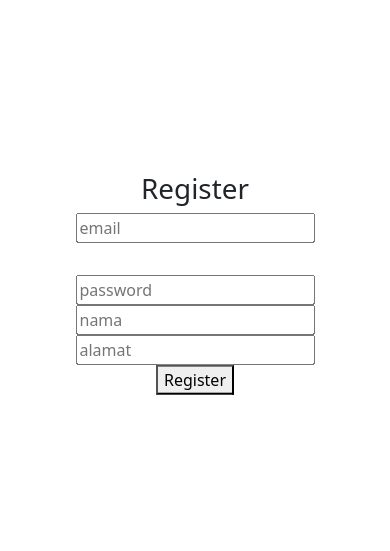
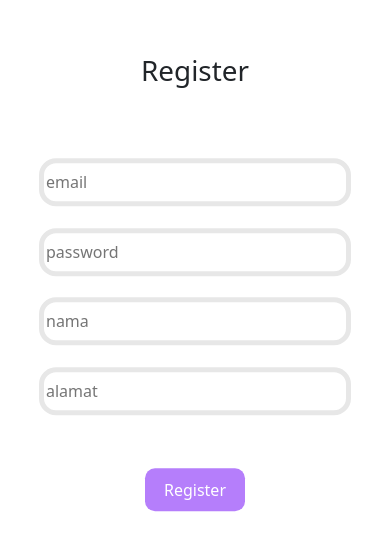
Before and after one commit to zflash123/IrrigationReport, a React (Vite) app: page /register in a window 390 px wide. Shown: the part 139-690 px from the top of the page. Built offline with nearby package versions, Linux system fonts and the light colour scheme.

Commit message:
Make register page more responsive

```diff
--- /dev/null
+++ b/src/pages/Register.css
@@ -0,0 +1,17 @@
+.register-button {
+  background-color: #B57EFB;
+  color: white;
+  width: 32%;
+  height: 2.7rem;
+  border-radius: 10px;
+  border: 0px;
+  margin-top: 10%;
+}
+
+#register-email {
+  margin-top: 20%;
+}
+
+#register-email, #register-password, #register-name, #register-address{
+  margin-bottom: 7%;
+}
--- a/src/pages/Register.jsx
+++ b/src/pages/Register.jsx
@@ -1,12 +1,14 @@
+import "./Register.css"
+
 export default function Register() {
   return(
     <div className="login-content">
       <h1>Register</h1>
-      <input type="text" name="email" id="email" placeholder="email" />
-      <input type="text" name="password" id="password" placeholder="password" />
-      <input type="text" name="nama" id="nama" placeholder="nama" />
-      <input type="text" name="alamat" id="alamat" placeholder="alamat" />
-      <button>Register</button>
+      <input type="text" name="email" className="form-input" id="register-email" placeholder="email" />
+      <input type="text" name="password" className="form-input" id="register-password" placeholder="password" />
+      <input type="text" name="nama" className="form-input" id="register-name" placeholder="nama" />
+      <input type="text" name="alamat" className="form-input" id="register-address" placeholder="alamat" />
+      <button className="register-button">Register</button>
     </div>
   );
 }
```
